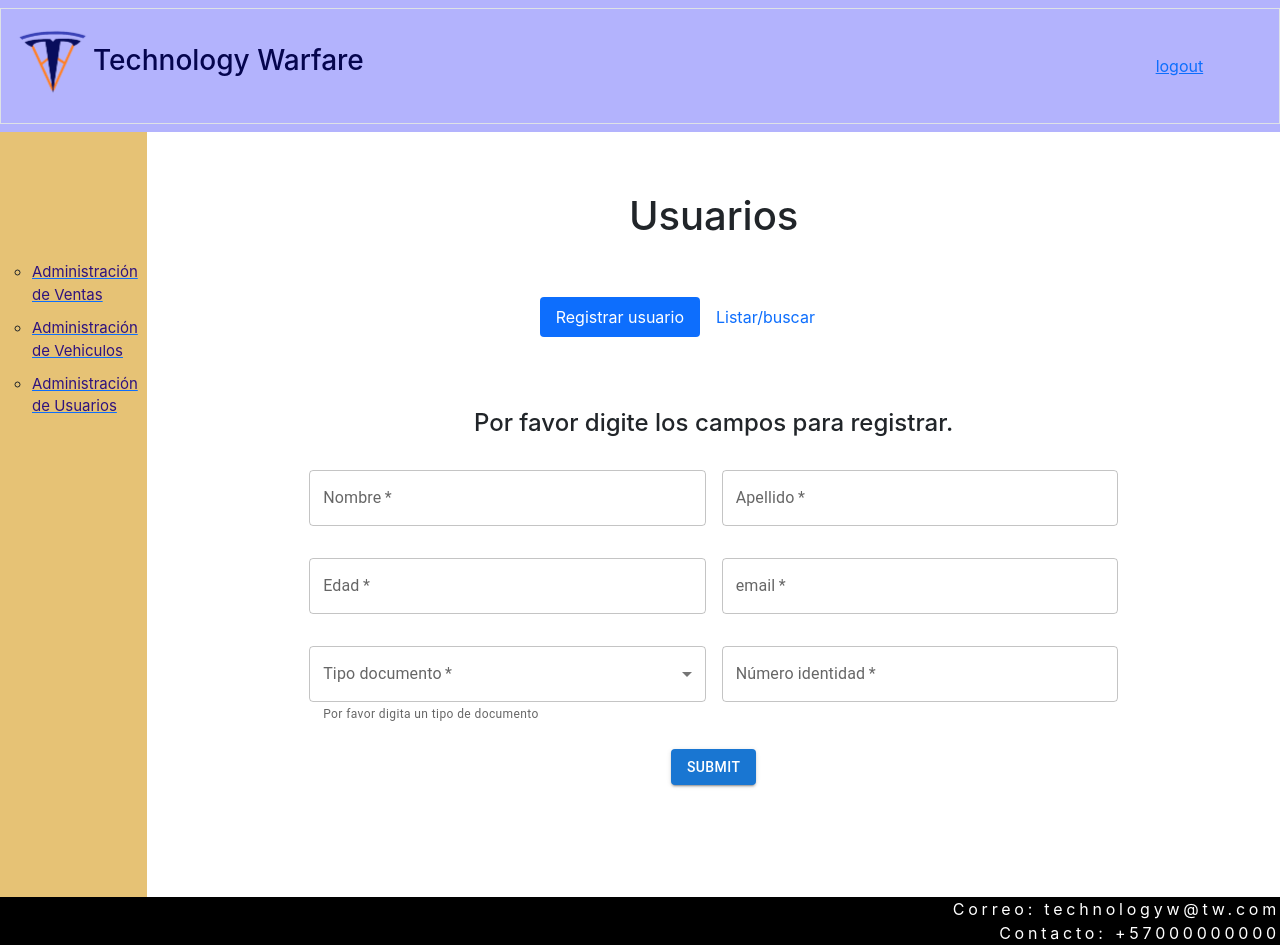
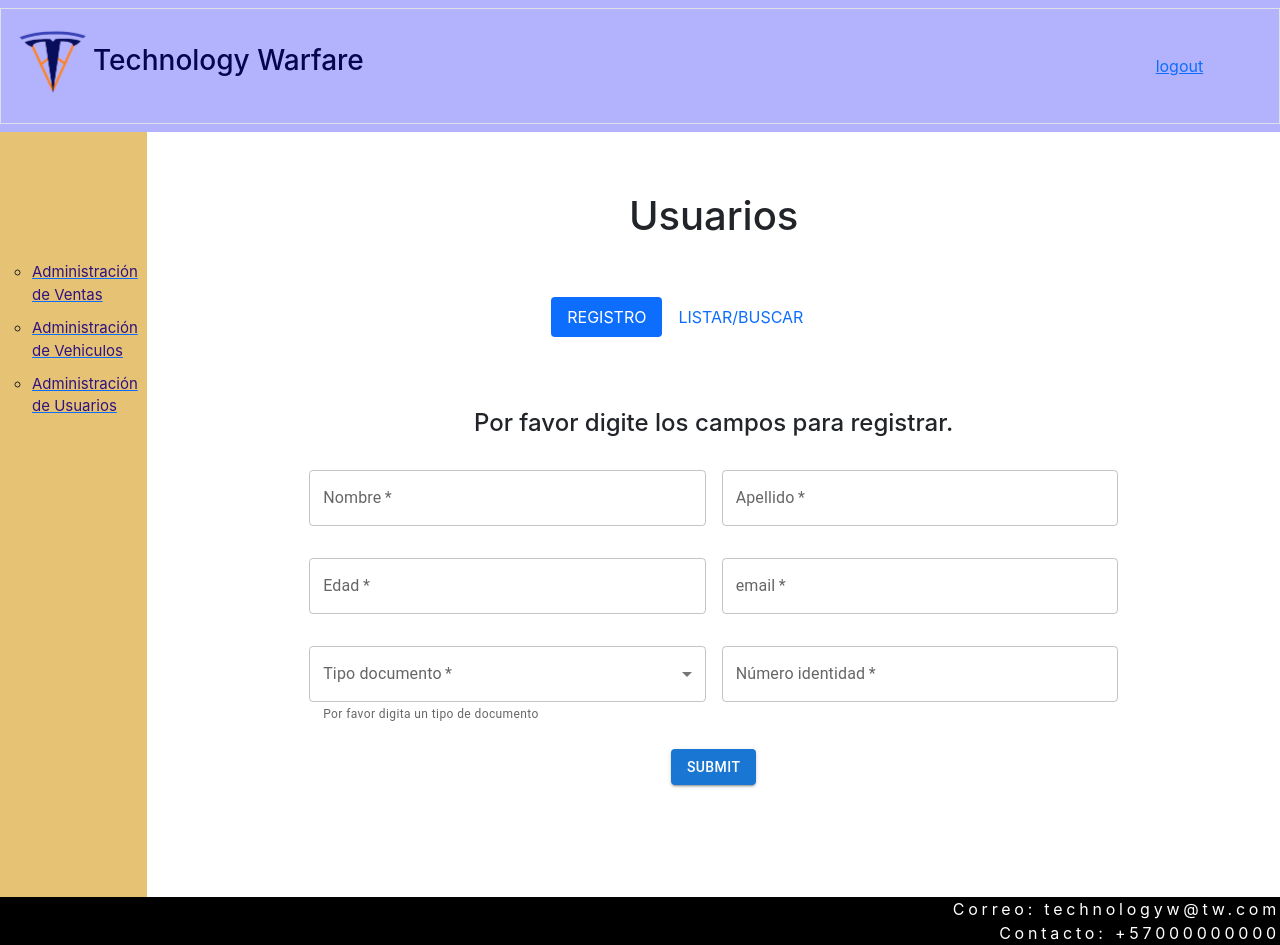
Before and after one commit to Technology-Warfare/Project-ciclo3, a React (Create React App) app in the folder tesla/: page /dashboard/usuarios in a window 1280 px wide. Built offline with nearby package versions, Linux system fonts and the light colour scheme.

Commit message:
cambiando titulos de pestañas de los modulos por mayusculas

```diff
--- a/tesla/src/Pages/usuarios.js
+++ b/tesla/src/Pages/usuarios.js
@@ -19,10 +19,10 @@ const usuarios = () => {
                     </h1>
                     <ul className="nav nav-pills mb-3" id="pills-tab" role="tablist">
                         <li className="nav-item" role="presentation">
-                            <button className="nav-link active" id="pills-home-tab" data-bs-toggle="pill" data-bs-target="#pills-home" type="button" role="tab" aria-controls="pills-home" aria-selected="true">Registrar usuario</button>
+                            <button className="nav-link active" id="pills-home-tab" data-bs-toggle="pill" data-bs-target="#pills-home" type="button" role="tab" aria-controls="pills-home" aria-selected="true">REGISTRO</button>
                         </li>
                         <li className="nav-item" role="presentation">
-                            <button className="nav-link" id="pills-profile-tab" data-bs-toggle="pill" data-bs-target="#pills-profile" type="button" role="tab" aria-controls="pills-profile" aria-selected="false">Listar/buscar</button>
+                            <button className="nav-link" id="pills-profile-tab" data-bs-toggle="pill" data-bs-target="#pills-profile" type="button" role="tab" aria-controls="pills-profile" aria-selected="false">LISTAR/BUSCAR</button>
                         </li>
                     </ul>
                     <div className="tab-content" id="pills-tabContent">
--- a/tesla/src/Pages/vehiculos.js
+++ b/tesla/src/Pages/vehiculos.js
@@ -12,14 +12,14 @@ const vehiculos = () => {
             <div className="flex">
                 <Sidebar />
                 <div className="content-vehiculos">
-                    <h1 className="title">MODULO ADMINISTRADOR DE VENTAS</h1>
+                    <h1 className="title">MODULO ADMINISTRADOR DE VEHICULOS</h1>
 
                     <ul className="nav nav-pills mb-3" id="pills-tab" role="tablist">
                         <li className="nav-item" role="presentation">
-                            <button className="nav-link active" id="pills-home-tab" data-bs-toggle="pill" data-bs-target="#pills-home" type="button" role="tab" aria-controls="pills-home" aria-selected="true">Registrar venta</button>
+                            <button className="nav-link active" id="pills-home-tab" data-bs-toggle="pill" data-bs-target="#pills-home" type="button" role="tab" aria-controls="pills-home" aria-selected="true">REGISTRO</button>
                         </li>
                         <li className="nav-item" role="presentation">
-                            <button className="nav-link" id="pills-profile-tab" data-bs-toggle="pill" data-bs-target="#pills-profile" type="button" role="tab" aria-controls="pills-profile" aria-selected="false">Listar/Buscar</button>
+                            <button className="nav-link" id="pills-profile-tab" data-bs-toggle="pill" data-bs-target="#pills-profile" type="button" role="tab" aria-controls="pills-profile" aria-selected="false">LISTAR/BUSCAR</button>
                         </li>
                     </ul>
                     <div className="tab-content" id="pills-tabContent">
--- a/tesla/src/components/Admv.js
+++ b/tesla/src/components/Admv.js
@@ -14,10 +14,10 @@ const admv = () => {
 
             <ul className="nav nav-pills mb-3" id="pills-tab" role="tablist">
                 <li className="nav-item" role="presentation">
-                    <button className="nav-link active" id="pills-home-tab" data-bs-toggle="pill" data-bs-target="#pills-home" type="button" role="tab" aria-controls="pills-home" aria-selected="true">Registrar venta</button>
+                    <button className="nav-link active" id="pills-home-tab" data-bs-toggle="pill" data-bs-target="#pills-home" type="button" role="tab" aria-controls="pills-home" aria-selected="true">REGISTRO</button>
                 </li>
                 <li className="nav-item" role="presentation">
-                    <button className="nav-link" id="pills-profile-tab" data-bs-toggle="pill" data-bs-target="#pills-profile" type="button" role="tab" aria-controls="pills-profile" aria-selected="false">Listar/Buscar</button>
+                    <button className="nav-link" id="pills-profile-tab" data-bs-toggle="pill" data-bs-target="#pills-profile" type="button" role="tab" aria-controls="pills-profile" aria-selected="false">LISTAR/BUSCAR</button>
                 </li>
             </ul>
             <div className="tab-content" id="pills-tabContent">
```
